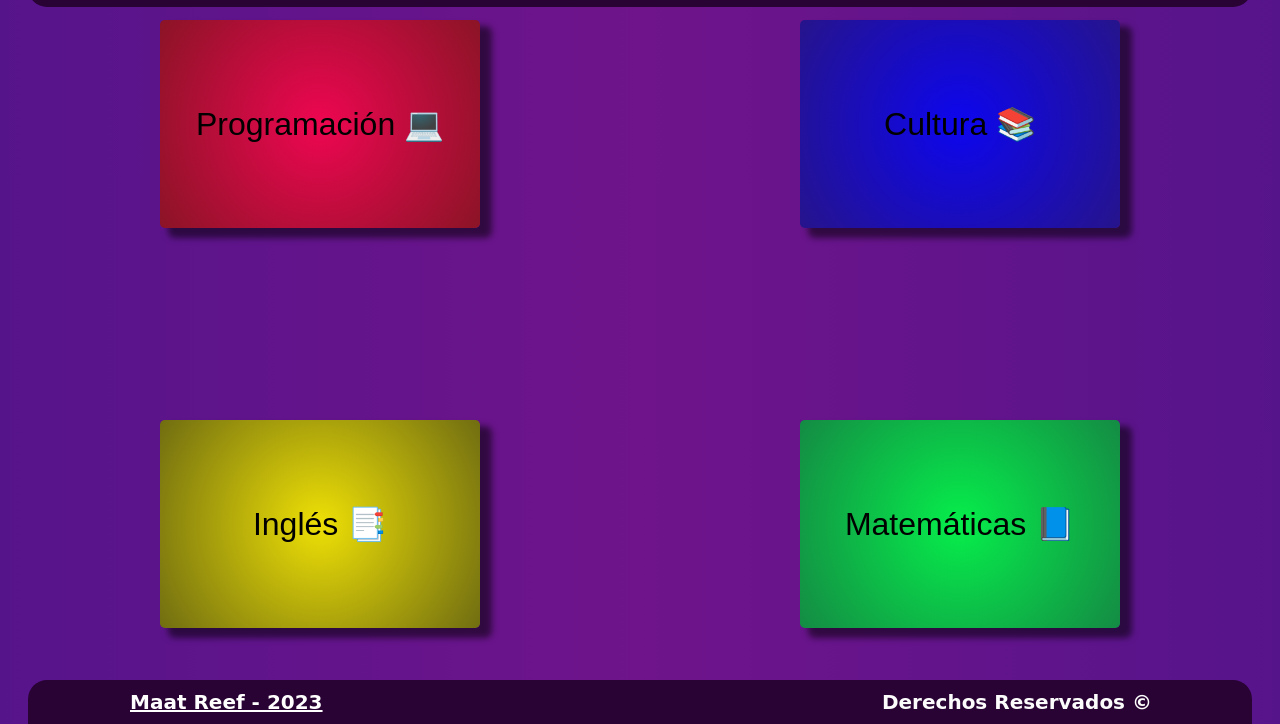
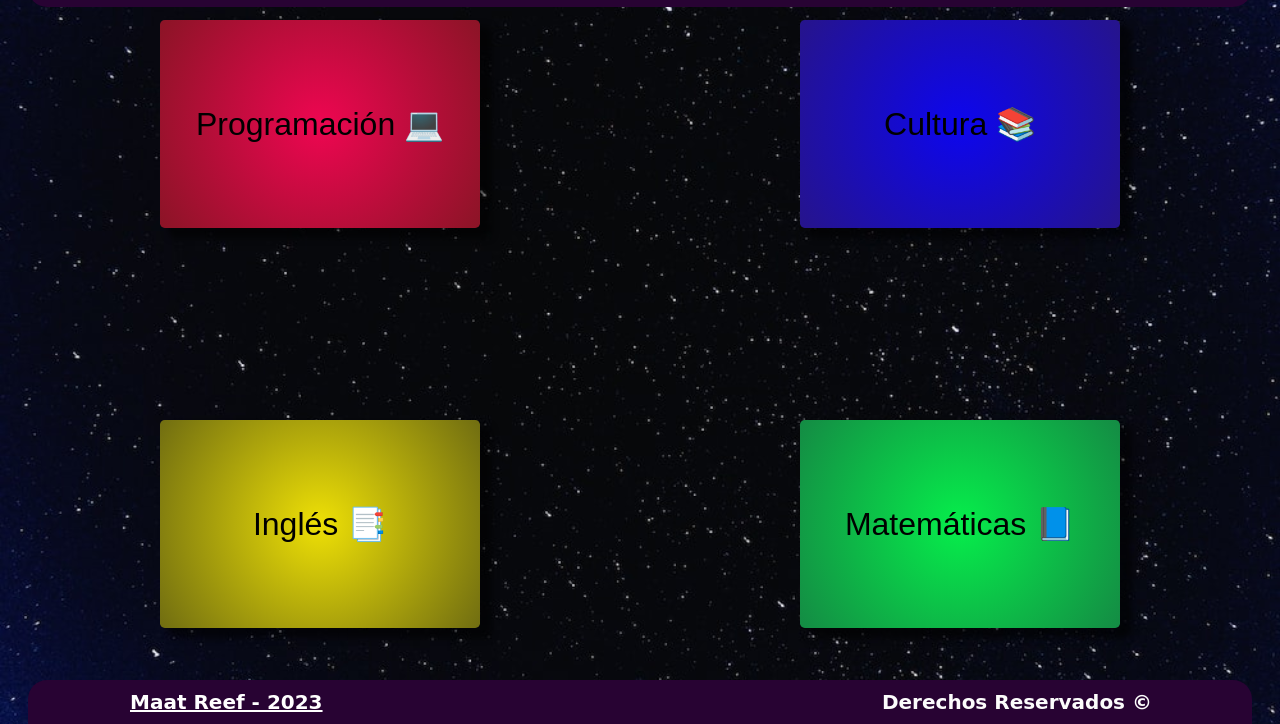
Before and after one commit to MaatReef/quiz-multiplechoice, a plain HTML site: page index.html in a window 1280 px wide. Shown: the part 76-800 px from the top of the page. Drawn offline with nearby package versions, Linux system fonts and the light colour scheme; no server answers; a web font is replaced by a local one.

Commit message:
[ADD] Data added

```diff
--- a/css/styles.css
+++ b/css/styles.css
@@ -200,6 +200,8 @@ footer h2 a {
 
 
 .initGame {
+  background-image: url(../img/fondoEstrellas.png);
+  background-size: contain;
   padding: 4rem 0rem 8rem;
   margin-bottom: 4rem;
     position: fixed;
@@ -210,8 +212,8 @@ footer h2 a {
     display: grid;
     grid-template-columns: repeat(2, 1fr);
     grid-template-rows: repeat(2, 1fr);
-    background: rgb(86,20,139);
-    background: linear-gradient(90deg, rgba(86,20,139,1) 0%, rgba(111,20,139,1) 50%, rgba(86,20,139,1) 100%);
+    /* background: rgb(86,20,139);
+    background: linear-gradient(90deg, rgba(86,20,139,1) 0%, rgba(111,20,139,1) 50%, rgba(86,20,139,1) 100%); */
     z-index: 2; /* Asegúrate de que el div se superponga por encima de todo lo demás */
 }
 .btnInit{
@@ -315,6 +317,7 @@ background: radial-gradient(circle, rgba(238,224,6,1) 0%, rgba(112,109,17,1) 100
   }
 
   .initGame{
+
     display: flex;
     flex-direction: column;
     margin-bottom: 0rem;
```
Also changed, not shown: img/fondoEstrellas.png (added), 1 other file.
